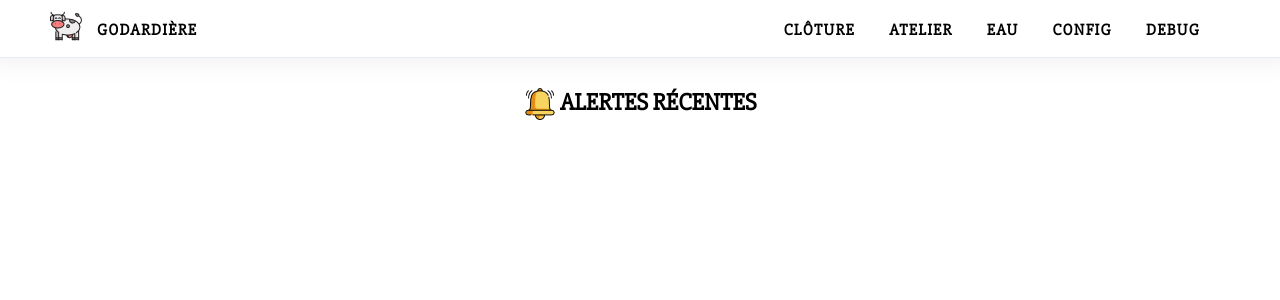
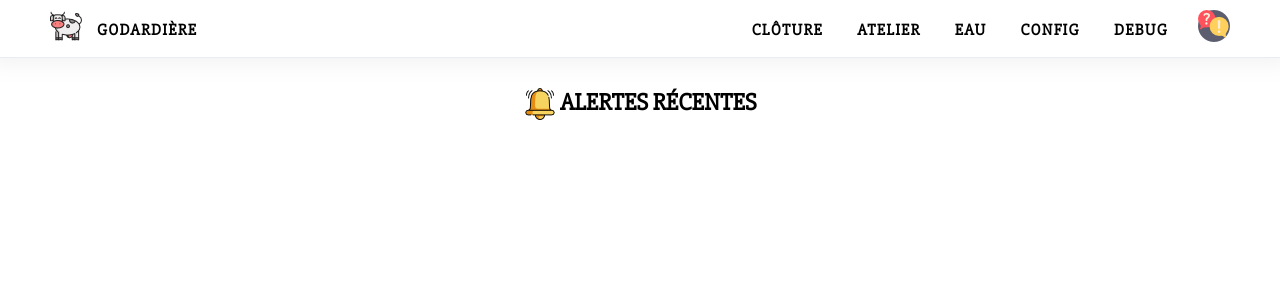
Before and after one commit to tartopum/atelier, a Flask app: template atelier/templates/home.html in a window 1280 px wide. Shown: the top 300 px of the page. Run offline with Flask 2, Linux system fonts and the light colour scheme; the template is opened without the code that fills it, so the values that code supplies are empty.

Commit message:
Add link to user guide

```diff
--- a/atelier/static/style.css
+++ b/atelier/static/style.css
@@ -76,7 +76,8 @@ header {
     box-shadow: 0px -15px 30px 15px rgba(0, 0, 0, 0.08);
 }
 
-header div:not(.logo) {
+header .home,
+header .nav {
     vertical-align: top;
     padding-top: 10px;
 }
@@ -110,6 +111,10 @@ header .nav  ul li {
 
 header .nav  ul li.active {
     border-bottom: 1px solid #000;
+}
+
+header .help {
+    padding-top: 0px;
 }
 
 #content {
--- a/atelier/templates/layout.html
+++ b/atelier/templates/layout.html
@@ -42,6 +42,11 @@
                 </li>
             </ul>
         </div>
+        <div class="help">
+            <a href="https://github.com/tartopum/atelier/blob/master/docs/manuel.md" title="Aide">
+                <img src="{{ url_for('static', filename='img/help.png') }}" alt="Aide" />
+            </a>
+        </div>
     </header>
     <div id="content" class="{{ page }}">
         {% block content %}{% endblock %}
```
Also changed, not shown: docs/manuel.md (added, +1 -0 lines), atelier/static/img/help.png (added).
